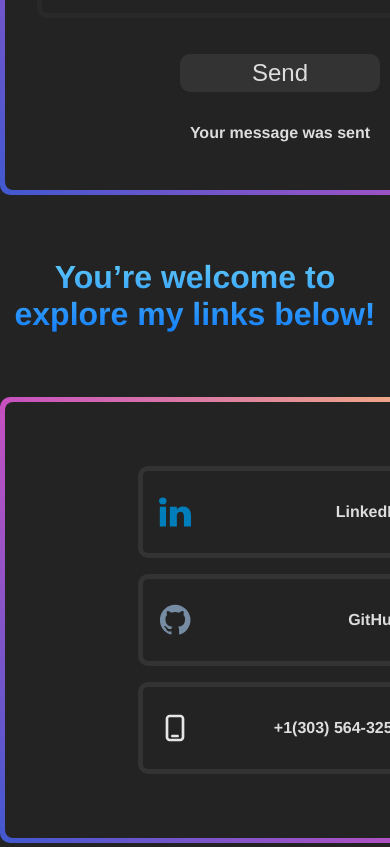
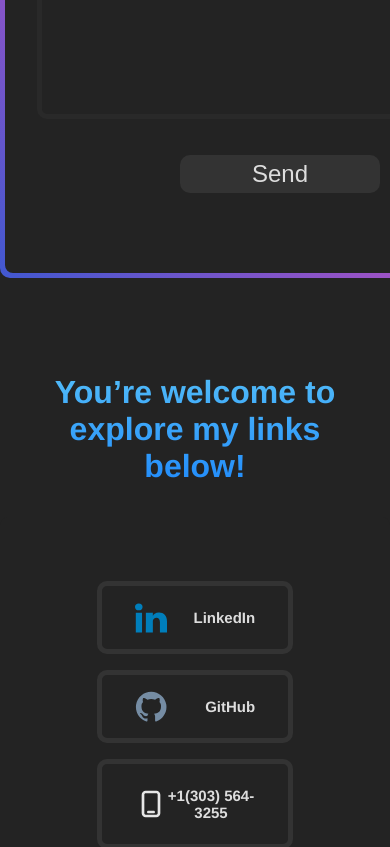
Before and after one commit to Alexbruce1/portfolio2024, a React (Create React App) app: page /contact in a window 390 px wide. Shown: the part 760-1607 px from the top of the page. Built offline with nearby package versions, Linux system fonts and the light colour scheme.

Commit message:
Update styling of the contact page

```diff
--- a/src/Components/Contact.css
+++ b/src/Components/Contact.css
@@ -89,15 +89,22 @@
 }
 
 /* Contact section ------------------------------------------------- */
-.contact-link {
+.contact-link-container {
   display: flex;
   justify-content: space-between;
-  width: 50%;
+}
+
+.contact-link {
+  /* background-color: green; */
+  display: flex;
+  justify-content: space-around;
+  width: 200px;
   border: 5px solid var(--background-accent-color);
   border-radius: 10px;
   margin: 1em auto;
-  padding: 1em;
+  padding: .5em 1em;
   text-decoration: none;
+  box-sizing: border-box;
 }
 
 .contact-icon {
@@ -107,4 +114,21 @@
 
 .contact-text {
   color: var(--light-text);
+  font-size: 15px;
 }
+
+@media (max-width: 700px) {
+  .contact-header {
+    padding: 1em;
+  }
+
+  .contact-link-container {
+    display: block;
+  }
+
+  .contact-link {
+    justify-content: space-between;
+    width: 60%;
+    padding: .5em 10%;
+  }
+}
--- a/src/Components/Contact.js
+++ b/src/Components/Contact.js
@@ -33,7 +33,7 @@ function Contact() {
       });
 
       if (response.ok) {
-        setStatus("Form submitted successfully!");
+        setStatus("Your message was sent! I'll be in touch as soon as possible.");
         setFormData({
           email: "",
           message: "",
@@ -91,15 +91,15 @@ function Contact() {
               ></textarea>
             </div>
             <button className="form-submit" type="submit">Send</button>
-            <div className="form-status">Your message was sent</div>
-            {/* <div className="form-status">{status}</div> */}
+            {/* <div className="form-status">Your message was sent</div> */}
+            <div className="form-status">{status}</div>
           </form>
         </div>
       </div>
-      <div className="contact-links-container">
+      <div className="cont act-links-container">
         <div className="contact-header">You’re welcome to explore my links below!</div>
-        <div className="contact-form-border">
-          <div className="contact-form">
+        {/* <div className="contact-form-border"> */}
+          <div className="contact-form contact-link-container">
 
 
 
@@ -122,7 +122,7 @@ function Contact() {
 
 
           </div>
-        </div>
+        {/* </div> */}
       </div>
     </div>
   );
--- a/src/Components/Sidebar.js
+++ b/src/Components/Sidebar.js
@@ -8,7 +8,7 @@ function Sidebar({ darkMode, toggleSidebar, toggleDarkMode }) {
       <Link to="/" onClick={toggleSidebar} className="sidebar-section sidebar-text-section">Home</Link>
       <Link to="/resume" onClick={toggleSidebar} className="sidebar-section sidebar-text-section">Resume</Link>
       <Link to="/tldr" onClick={toggleSidebar} className="sidebar-section sidebar-text-section">At a Glance</Link>
-      <Link to="/contact" onClick={toggleSidebar} className="sidebar-section sidebar-text-section">Contact Me</Link>
+      <Link to="/contact" onClick={toggleSidebar} className="sidebar-section sidebar-text-section">Get in Touch</Link>
       {/* <Link to="/personal" onClick={toggleSidebar} className="sidebar-section sidebar-text-section">Outside of work</Link> */}
       <div className="sidebar-section dark-mode-container">
         <div className="dark-mode-text">Dark Mode {darkMode? 'on' : 'off'}</div>
```
